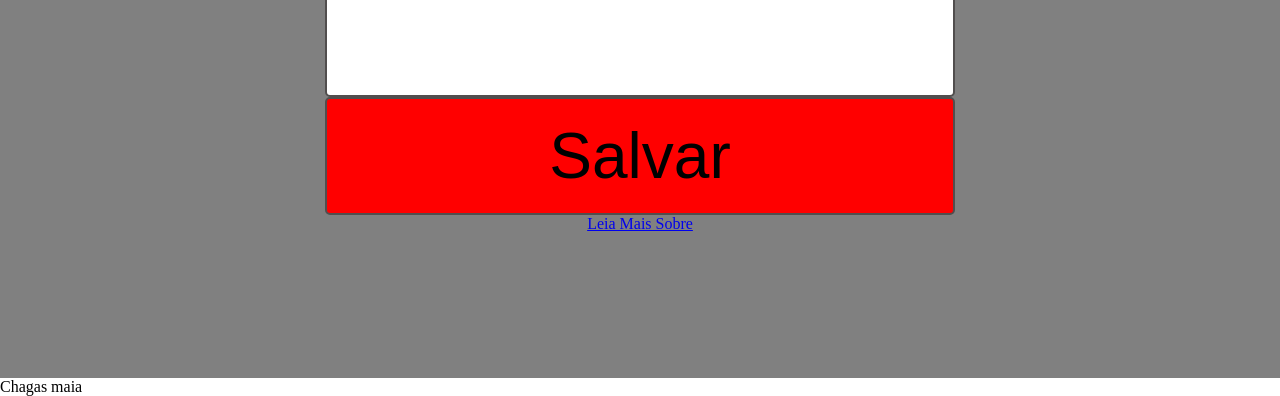
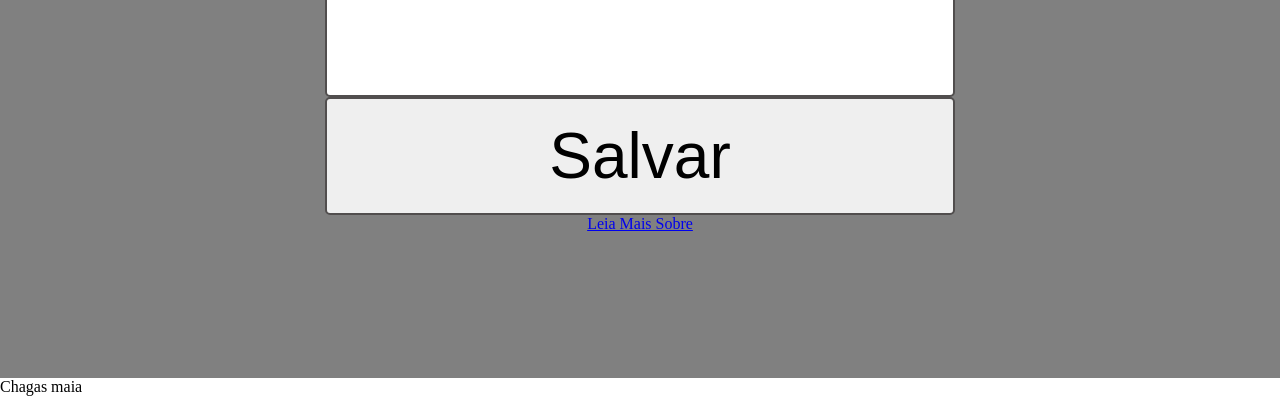
Before and after one commit to ChagasMaia/treinamento1, a plain HTML site: page Index.html in a window 1280 px wide. Shown: the part 422-818 px from the top of the page. Drawn offline with Linux system fonts and the light colour scheme.

Commit message:
5 commit

```diff
--- a/index.css
+++ b/index.css
@@ -27,7 +27,7 @@
     border: 2px solid rgb(81, 78, 78);
     padding: 20px;
     font-size: 4rem;
-    background: red;
+    background: bl;
     cursor: pointer;
 }
 
```
